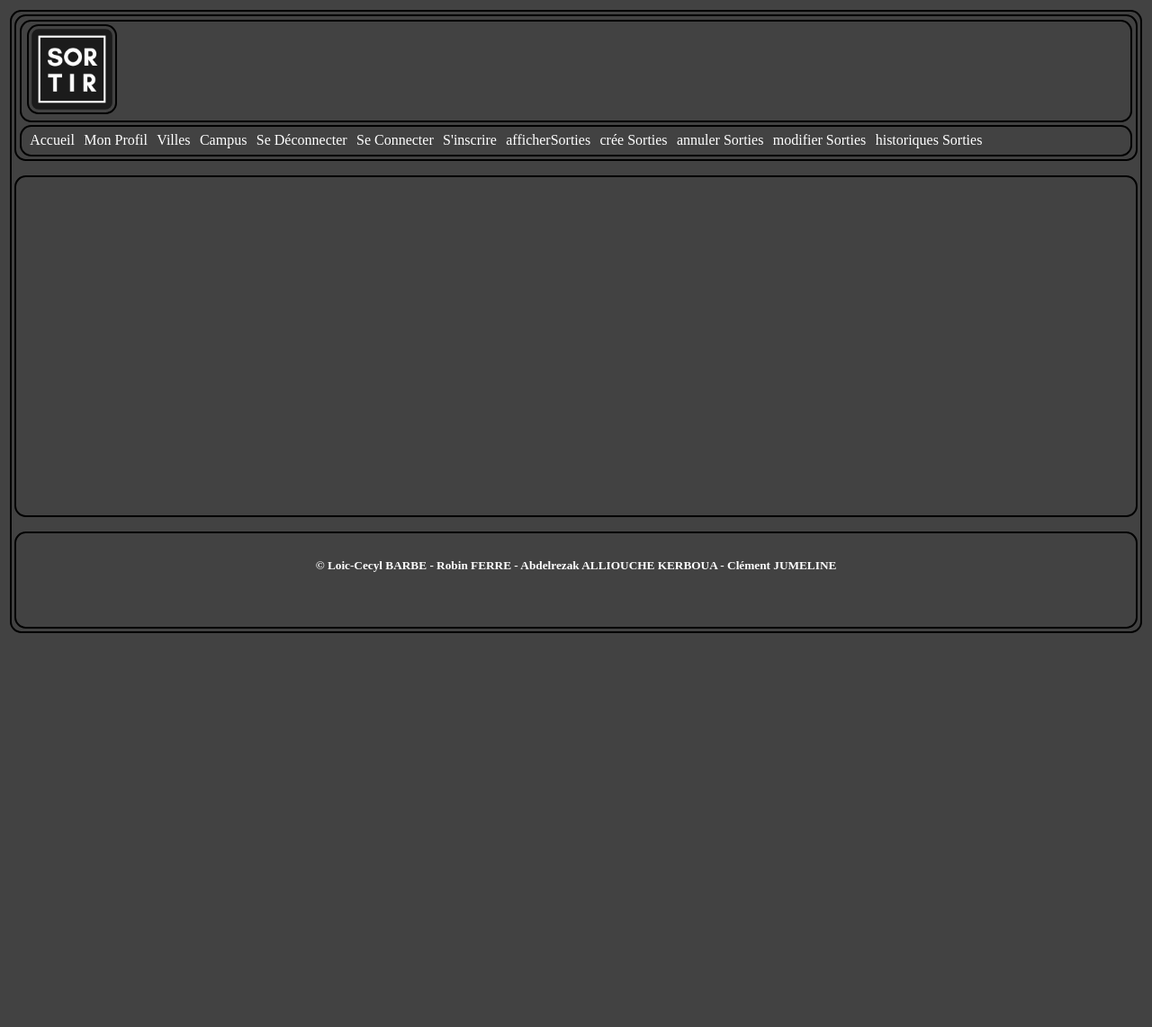
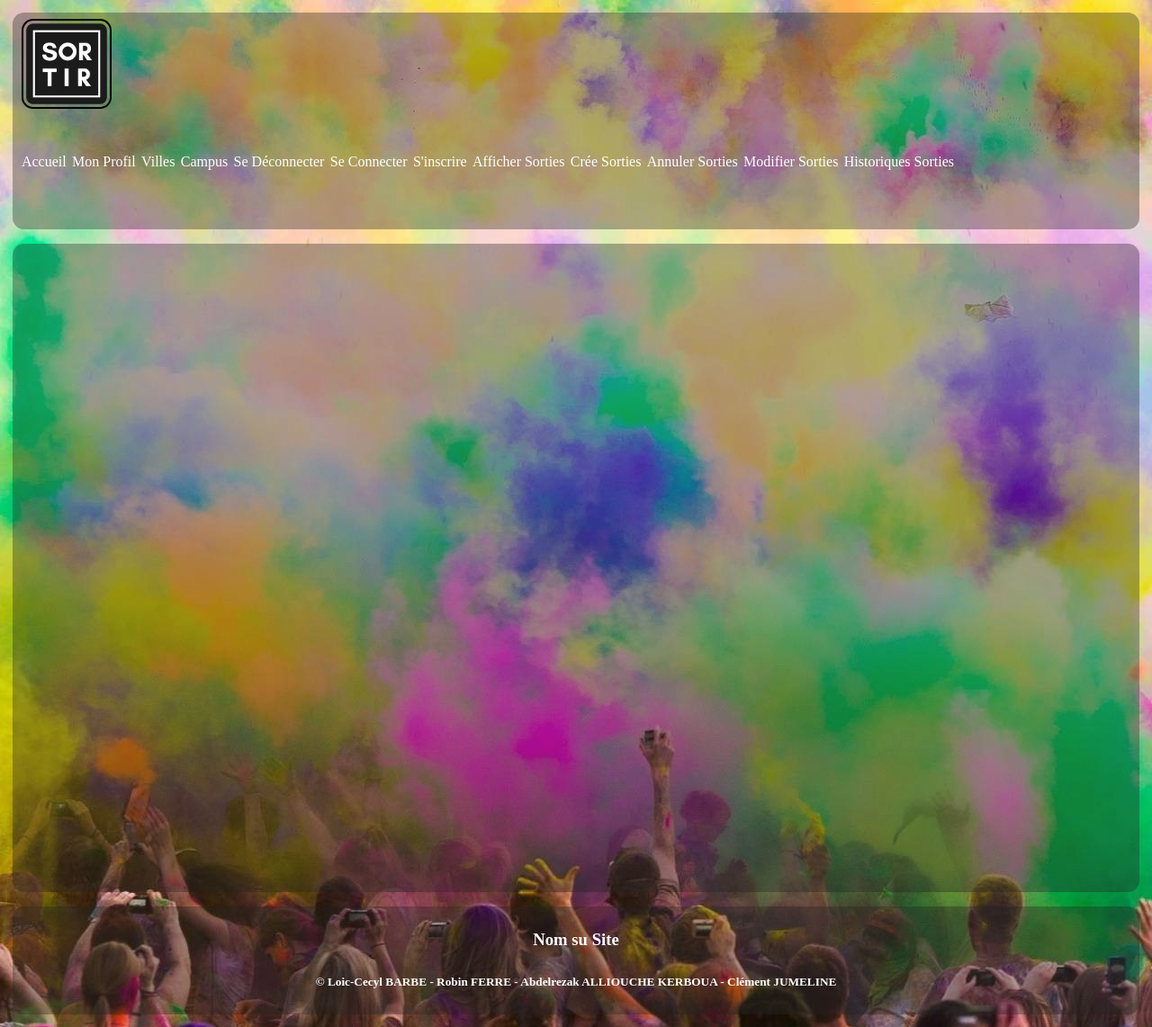
Before and after one commit to arezek/sorties, a Symfony app: template templates/main/campus.html.twig in a window 1280 px wide. Shown: the whole page at 90% size. Before the commit the page ends 704 px from the top, so only its background shows below. Run offline with Twig, Linux system fonts and the light colour scheme; the template is opened without the code that fills it, so the values that code supplies are empty; some libraries are stand-ins or nearby versions.

Commit message:
modif css img backGRD

```diff
--- a/public/css/style.css
+++ b/public/css/style.css
@@ -5,40 +5,48 @@
 }
 
 body {
-  border: 2px solid black;
-  background-color: #424242;
+  background-image: url("../img/back-color.jpg");
   display: grid;
-  grid-template-rows: 3fr 7fr 2fr;
+  grid-template-rows: 2fr 6fr 1fr;
   gap: 1em;
 }
 body header {
-  border: 2px solid black;
+  background-color: rgba(34, 34, 34, 0.356);
   display: grid;
   gap: 0.2em;
-}
-body header .logoPrincipal {
-  border: 2px solid black;
 }
 body header .logoPrincipal .logoPrincipalimg {
   border: 2px solid black;
   width: 100px;
 }
 body header nav {
-  border: 2px solid black;
+  display: flex;
+  flex-wrap: wrap;
 }
-body header nav .liens a {
+body header nav a {
+  color: white;
   list-style-type: none;
   text-decoration: none;
-  color: white;
+  text-align: center;
+  height: 3em;
 }
 body section {
-  border: 2px solid black;
+  background-color: rgba(34, 34, 34, 0.356);
 }
 body footer {
-  border: 2px solid black;
+  background-color: rgba(34, 34, 34, 0.356);
   text-align: center;
+  align-items: center;
 }
-body li, body p, body h1, body h2, body h3, body h4, body h5, body div, body label {
+body li,
+body p,
+body h1,
+body h2,
+body h3,
+body h4,
+body h5,
+body div,
+body label {
   color: white;
 }
 
--- a/public/css/style.scss
+++ b/public/css/style.scss
@@ -3,7 +3,7 @@
 
 //______________________________________ Variables //
 
-$couleurBody: rgb(78, 158, 250);
+$couleurSectionPrincipale: rgba(34, 34, 34, 0.356);
 $couleurHeader: rgba(30, 45, 255, 0.212);
 
 //______________________________________ Mixins //
@@ -12,9 +12,6 @@ $couleurHeader: rgba(30, 45, 255, 0.212);
     border: 2px solid black;
 }
 
-@mixin PaddGeneral {
-    padding: 0.5em;
-}
 @mixin GapGeneral {
     gap: 1em;
 }
@@ -32,58 +29,75 @@ $couleurHeader: rgba(30, 45, 255, 0.212);
 }
 
 body {
-
-    @include borderTest;
-    background-color: #424242;
+    background-image: url('../img/back-color.jpg');
+    // @include borderTest;
+    // background-color: #424242;
     display: grid;
-    grid-template-rows: 3fr 7fr 2fr;
+    grid-template-rows: 2fr 6fr 1fr;
     @include GapGeneral;
 
     //___________________________________________________Header
     header {
-        @include borderTest;
+        // @include borderTest;
+        background-color: $couleurSectionPrincipale;
         display: grid;
         gap: 0.2em;
 
         .logoPrincipal {
-            @include borderTest;
+            // @include borderTest;
 
             .logoPrincipalimg {
                 @include borderTest;
                 width: 100px;
-                // margin-left: -5px;
             }
         }
 
         nav {
-            @include borderTest;
+            // @include borderTest;
+            display: flex;
+            flex-wrap: wrap;
 
-            .liens {
+            a {
+                // @include borderTest;
+                color: white;
+                list-style-type: none;
 
-                a{
-                    list-style-type: none;
-                    text-decoration: none;
-                    color: white;
-                }
+                text-decoration: none;
+                text-align: center;
 
+                height: 3em;
             }
+
         }
     }
 
     //___________________________________________________Section
     section {
-        @include borderTest;
+        // @include borderTest;
+        background-color: $couleurSectionPrincipale;
 
     }
 
     //___________________________________________________Section
     footer {
-        @include borderTest;
+        background-color: $couleurSectionPrincipale;
+        // @include borderTest;
         text-align: center;
+        align-items: center;
     }
 
 
 
-    li,p,h1,h2,h3,h4,h5,div,label{color: white}
+    li,
+    p,
+    h1,
+    h2,
+    h3,
+    h4,
+    h5,
+    div,
+    label {
+        color: white
+    }
 
 }
--- a/templates/base.html.twig
+++ b/templates/base.html.twig
@@ -7,10 +7,8 @@
         {# {% block stylesheets %}{{ encore_entry_link_tags('app') }}{% endblock %} #}
         {# {% block javascripts %}{{ encore_entry_script_tags('app') }}{% endblock %} #}
         <link rel="stylesheet" href="{{ asset('../public/css/style.css') }}">
-        <title>{% block title %}Welcome!{% endblock %}</title>
+        <title>{% block title %}Sortie{% endblock %}</title>
     </head>
-
-
     <body>
     {# //_______________________________________Header #}
     {% include "main/incl/header.html.twig" %}
--- a/templates/main/incl/footer.html.twig
+++ b/templates/main/incl/footer.html.twig
@@ -1,3 +1,4 @@
     <footer >
-        <h5>© Loic-Cecyl BARBE - Robin FERRE - Abdelrezak ALLIOUCHE KERBOUA - Clément JUMELINE</h5>
+    <h3>Nom su Site</h3>
+    <h5>© Loic-Cecyl BARBE - Robin FERRE - Abdelrezak ALLIOUCHE KERBOUA - Clément JUMELINE</h5>
     </footer>
--- a/templates/main/incl/header.html.twig
+++ b/templates/main/incl/header.html.twig
@@ -5,7 +5,6 @@
                 </a>
             </div>
         <nav>
-            <div class="liens">
                 <a class="btnNav" href="{{ path('main_index') }}">Accueil</a>
                 <a class="btnNav" href="{{ path('main_profil' ,{ id : 2}) }}">Mon Profil</a>
                 <a class="btnNav" href="{{ path('main_villes') }}">Villes</a>
@@ -13,12 +12,11 @@
                 <a class="btnNav" href="{{ path('app_logout') }}"> Se Déconnecter</a>
                 <a class="btnNav" href="{{ path('app_login') }}"> Se Connecter</a>
                 <a class="btnNav" href="{{ path('app_register') }}"> S'inscrire</a>
-                <a class="btnNav" href="{{ path('sorties_details') }}"> afficherSorties</a>
-                <a class="btnNav" href="{{ path('sorties_cree') }}"> crée Sorties </a>
-                <a class="btnNav" href="{{ path('sorties_cancel') }}"> annuler Sorties</a>
-                <a class="btnNav" href="{{ path('sorties_edit') }}"> modifier Sorties</a>
-                <a class="btnNav" href="{{ path('sorties_history') }}"> historiques Sorties</a>
+                <a class="btnNav" href="{{ path('sorties_details') }}"> Afficher Sorties</a>
+                <a class="btnNav" href="{{ path('sorties_cree') }}"> Crée Sorties </a>
+                <a class="btnNav" href="{{ path('sorties_cancel') }}"> Annuler Sorties</a>
+                <a class="btnNav" href="{{ path('sorties_edit') }}"> Modifier Sorties</a>
+                <a class="btnNav" href="{{ path('sorties_history') }}"> Historiques Sorties</a>
                 {# {% if app.user%}<a href="{{ path('app_logout') }}">Déconnexion</a>{% endif%} #}
-            </div>
         </nav>
     </header>
```
Also changed, not shown: public/img/back-color.jpg (added), 2 other files.
